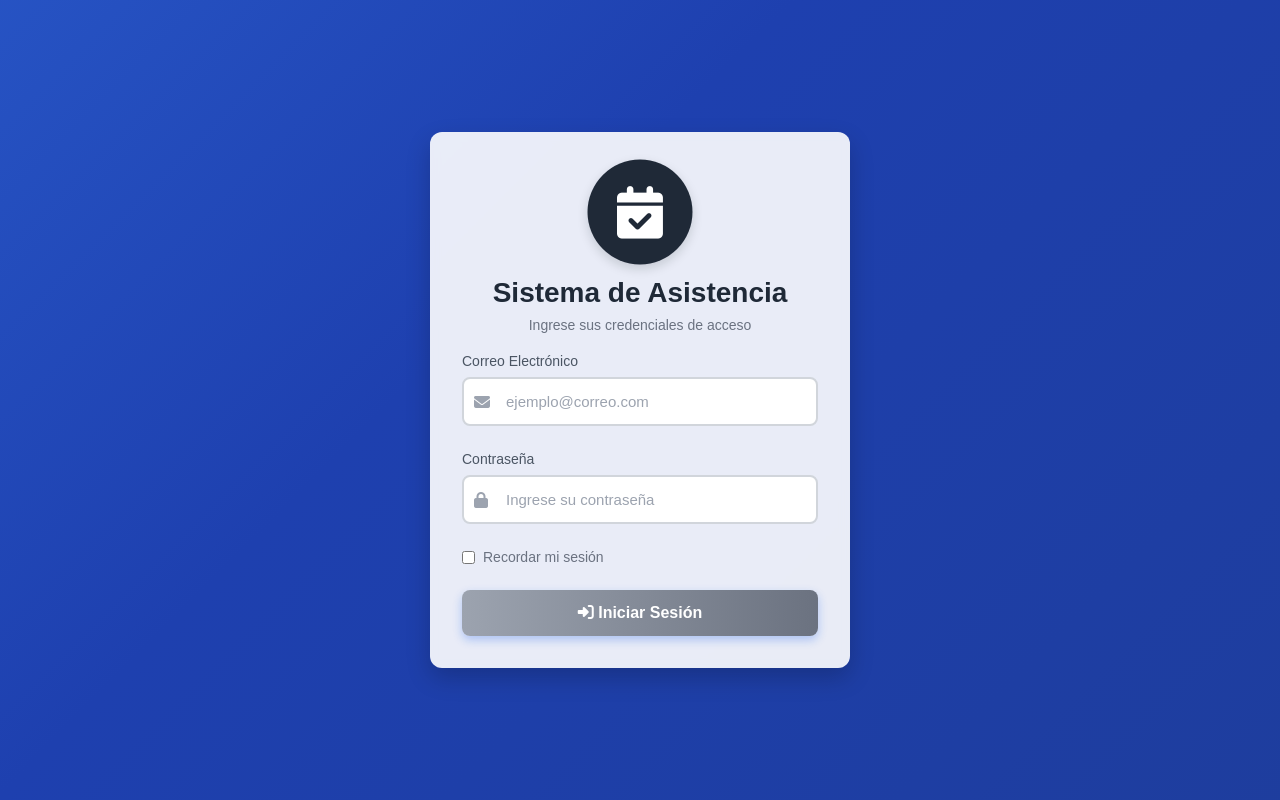
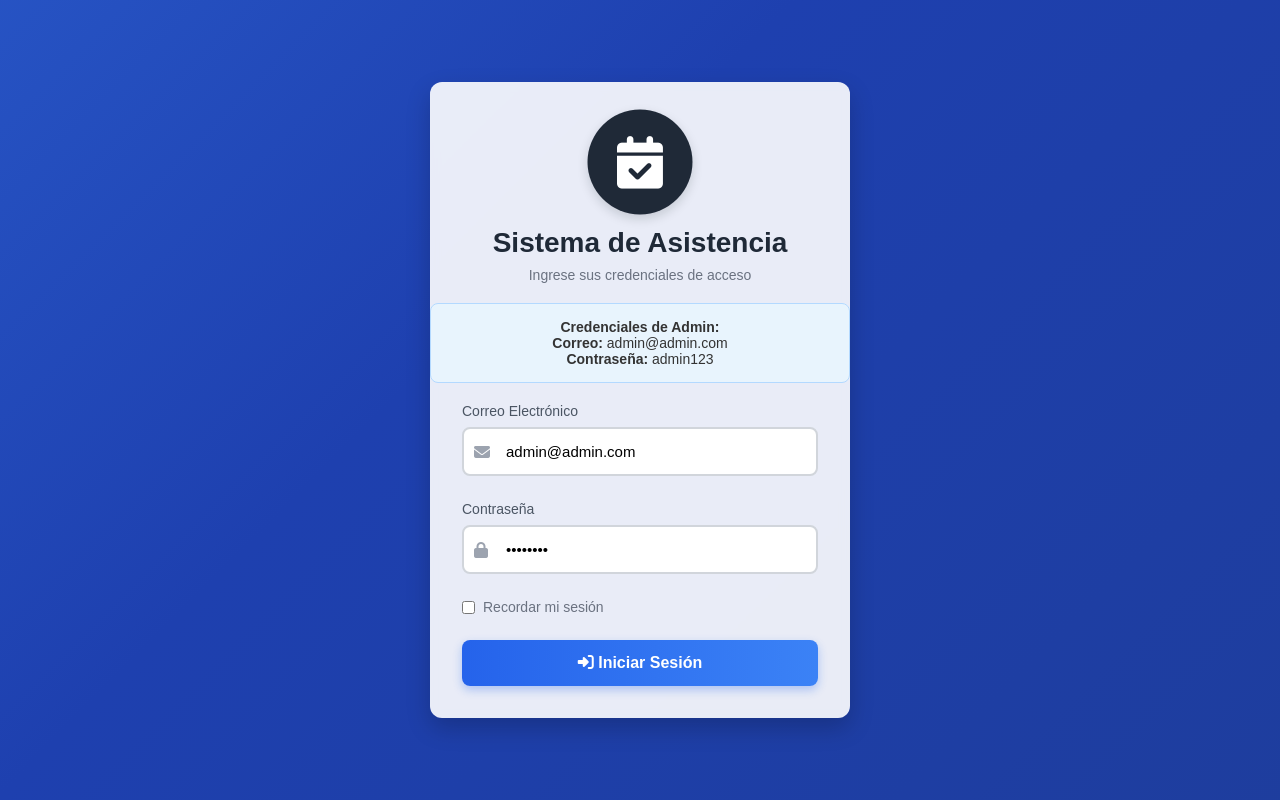
Before and after one commit to juan12312121/nuevo-mike, an Angular app: page / in a window 1280 px wide. Built offline with nearby package versions, Linux system fonts and the light colour scheme.

Commit message:
cambios en login para mostrar las crendeciales de admin

```diff
--- a/src/app/autenticacion/login/login.component.css
+++ b/src/app/autenticacion/login/login.component.css
@@ -377,3 +377,24 @@
         font-size: 24px;
     }
 }
+
+.dev-panel {
+  animation: slideIn 0.3s ease-out;
+}
+
+@keyframes slideIn {
+  from {
+    opacity: 0;
+    transform: translateY(-10px);
+  }
+  to {
+    opacity: 1;
+    transform: translateY(0);
+  }
+}
+
+.dev-panel button:hover {
+  transform: translateY(-1px);
+  box-shadow: 0 2px 4px rgba(0,0,0,0.1);
+  transition: all 0.2s ease;
+}
--- a/src/app/autenticacion/login/login.component.html
+++ b/src/app/autenticacion/login/login.component.html
@@ -12,6 +12,15 @@
     <div class="login-header">
       <h1>Sistema de Asistencia</h1>
       <p>Ingrese sus credenciales de acceso</p>
+    </div>
+
+    <!-- Credenciales de Administrador -->
+    <div style="background: #e8f4fd; border: 1px solid #b3d9ff; border-radius: 8px; padding: 15px; margin-bottom: 20px; text-align: center;">
+      <p style="margin: 0; font-size: 14px; color: #333;">
+        <strong>Credenciales de Admin:</strong><br>
+        <strong>Correo:</strong> admin&#64;admin.com<br>
+        <strong>Contraseña:</strong> admin123
+      </p>
     </div>
 
     <form [formGroup]="loginForm" (ngSubmit)="onSubmit()" class="login-form">
@@ -88,6 +97,5 @@
       </button>
     </form>
 
-
   </div>
 </div>
--- a/src/app/autenticacion/login/login.component.ts
+++ b/src/app/autenticacion/login/login.component.ts
@@ -21,9 +21,10 @@ export class LoginComponent {
     private usuariosService: UsuariosService,
     private router: Router
   ) {
+    // Inicializar el formulario con las credenciales de desarrollo
     this.loginForm = this.fb.group({
-      correo: ['', [Validators.required, Validators.email]],
-      contrasena: ['', [Validators.required, Validators.minLength(1)]]
+      correo: ['admin@admin.com', [Validators.required, Validators.email]],
+      contrasena: ['admin123', [Validators.required, Validators.minLength(1)]]
     });
   }
 
@@ -79,6 +80,21 @@ export class LoginComponent {
     });
   }
 
+  // Método para rellenar rápidamente las credenciales de administrador
+  fillAdminCredentials(): void {
+    this.loginForm.patchValue({
+      correo: 'admin@admin.com',
+      contrasena: 'admin123'
+    });
+    this.errorMessage = null;
+  }
+
+  // Método para limpiar el formulario
+  clearForm(): void {
+    this.loginForm.reset();
+    this.errorMessage = null;
+  }
+
   private showFormErrors(): void {
     const correoControl = this.loginForm.get('correo');
     const contrasenaControl = this.loginForm.get('contrasena');
```
